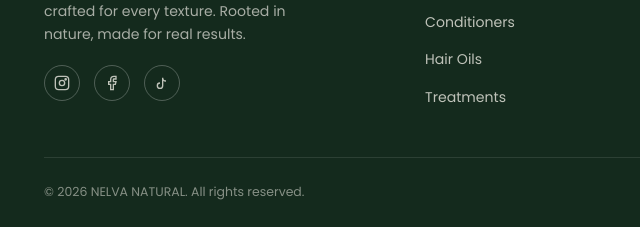
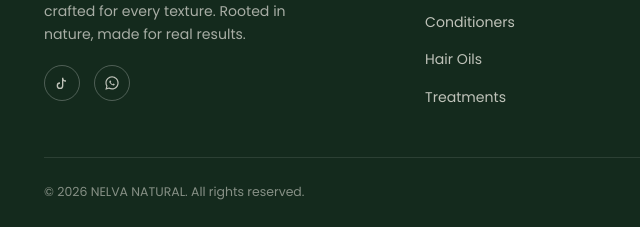
Before and after one commit to Waale01/nelva-natural, a plain HTML site: page checkout.html in a window 1280 px wide. Shown: the part 906-1133 px from the top of the page, 0-640 px from the left. Drawn offline with nearby package versions, Linux system fonts and the light colour scheme.

Commit message:
Replace placeholder socials with real TikTok and WhatsApp links
Footer had three dead href="#" icons (Instagram, Facebook, TikTok). Now
two live links: TikTok (@nelva_naturals) and WhatsApp (wa.me link to the
business number), across index, contact and checkout.

Co-Authored-By: Claude Sonnet 5 <noreply@anthropic.com>

```diff
--- a/checkout.html
+++ b/checkout.html
@@ -147,9 +147,8 @@
         <a href="index.html" class="logo">NELVA<span style="color:var(--color-gold);">.</span> NATURAL</a>
         <p>Natural, plant-powered haircare crafted for every texture. Rooted in nature, made for real results.</p>
         <div class="social-row">
-          <a href="#" aria-label="Instagram"><svg viewBox="0 0 24 24" fill="none" stroke="currentColor" stroke-width="2"><rect x="2" y="2" width="20" height="20" rx="5"/><circle cx="12" cy="12" r="4"/><circle cx="17.5" cy="6.5" r="1"/></svg></a>
-          <a href="#" aria-label="Facebook"><svg viewBox="0 0 24 24" fill="none" stroke="currentColor" stroke-width="2"><path d="M18 2h-3a5 5 0 0 0-5 5v3H7v4h3v8h4v-8h3l1-4h-4V7a1 1 0 0 1 1-1h3z"/></svg></a>
-          <a href="#" aria-label="TikTok"><svg viewBox="0 0 24 24" fill="none" stroke="currentColor" stroke-width="2"><path d="M9 12a4 4 0 1 0 4 4V4a5 5 0 0 0 5 5"/></svg></a>
+          <a href="https://www.tiktok.com/@nelva_naturals" target="_blank" rel="noopener" aria-label="TikTok"><svg viewBox="0 0 24 24" fill="none" stroke="currentColor" stroke-width="2"><path d="M9 12a4 4 0 1 0 4 4V4a5 5 0 0 0 5 5"/></svg></a>
+          <a href="https://wa.me/2348123354382" target="_blank" rel="noopener" aria-label="WhatsApp"><svg viewBox="0 0 24 24" fill="currentColor"><path d="M12.04 2C6.58 2 2.13 6.45 2.13 11.91c0 1.76.46 3.45 1.32 4.95L2 22l5.25-1.38a9.9 9.9 0 0 0 4.79 1.22h.01c5.46 0 9.91-4.45 9.91-9.91 0-2.65-1.03-5.14-2.9-7.01A9.85 9.85 0 0 0 12.04 2Zm0 1.8c2.17 0 4.2.85 5.74 2.38a8.06 8.06 0 0 1 2.38 5.73c0 4.48-3.65 8.12-8.12 8.12a8.1 8.1 0 0 1-4.13-1.13l-.3-.18-3.12.82.83-3.04-.19-.31a8.06 8.06 0 0 1-1.24-4.31c0-4.48 3.64-8.12 8.12-8.12Zm-2.79 4.4c-.13 0-.34.05-.52.24-.18.19-.69.67-.69 1.64s.71 1.9.81 2.03c.1.13 1.39 2.12 3.37 2.98 1.65.71 1.98.57 2.34.54.36-.03 1.17-.48 1.34-.94.17-.46.17-.86.12-.94-.05-.08-.18-.13-.38-.24-.2-.11-1.17-.58-1.35-.64-.18-.07-.31-.1-.44.1-.13.19-.5.63-.62.76-.11.13-.23.15-.42.05-.2-.1-.83-.31-1.58-.98-.58-.52-.98-1.16-1.09-1.36-.11-.2-.01-.3.09-.4.09-.09.2-.23.29-.35.1-.11.13-.19.2-.32.06-.13.03-.24-.02-.34-.05-.1-.44-1.08-.62-1.47-.16-.38-.32-.33-.44-.34h-.37Z"/></svg></a>
         </div>
       </div>
       <div class="footer-col">
```
Also changed, not shown: contact.html (+2 -3 lines), index.html (+2 -3 lines).
